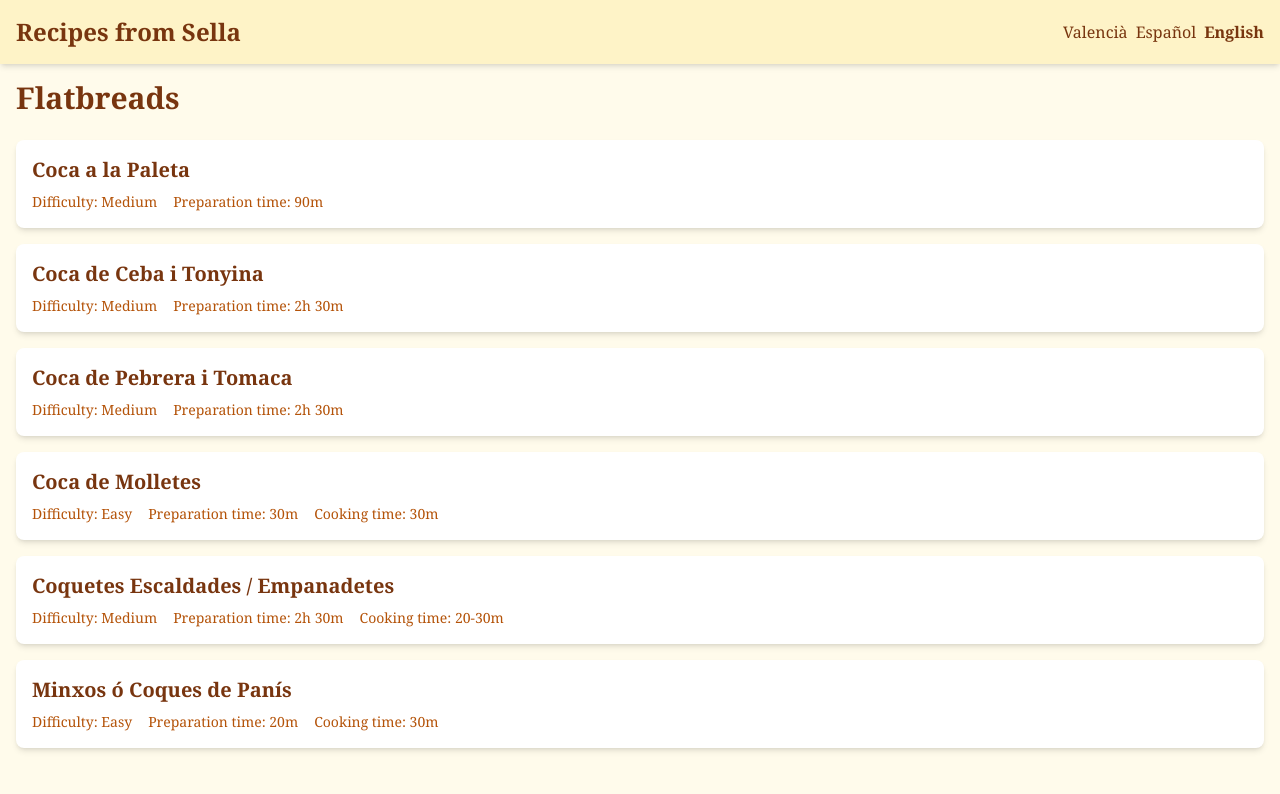
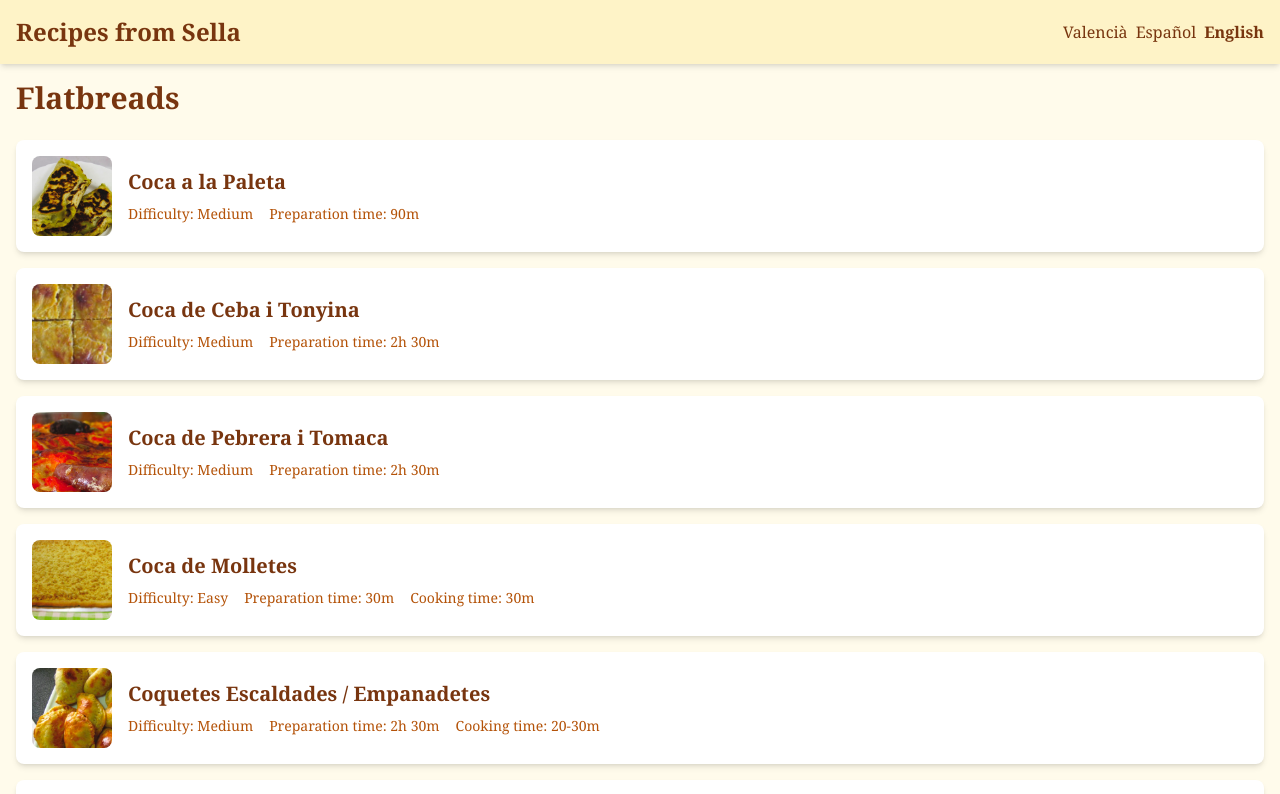
Before and after one commit to ricardo-devis-agullo/sella, a Next.js app: page /en/category/cocas in a window 1280 px wide. Shown: the top 794 px of the page. Built offline with nearby package versions, Linux system fonts and the light colour scheme; a web font is replaced by a local one.

Commit message:
add images

```diff
--- a/src/app/[locale]/category/[slug]/page.tsx
+++ b/src/app/[locale]/category/[slug]/page.tsx
@@ -1,4 +1,5 @@
 import Link from "next/link";
+import Image from "next/image";
 import Layout from "../../../components/layout";
 import { Category, getRecipesByCategory } from "@/data/recipes";
 import { getTranslations } from "next-intl/server";
@@ -21,8 +22,18 @@ export default async function CategoryPage({
           <Link
             key={recipe.slug}
             href={`/${locale}/recipe/${recipe.slug}`}
-            className="bg-white p-4 rounded-lg shadow-md hover:shadow-lg transition-shadow"
+            className="bg-white p-4 rounded-lg shadow-md hover:shadow-lg transition-shadow flex gap-4 items-center"
           >
+            <div className="flex-shrink-0">
+              <Image
+                src={`/recipes/${recipe.slug}.webp`}
+                alt={recipe.title}
+                width={80}
+                height={80}
+                className="rounded-lg object-cover w-20 h-20"
+              />
+            </div>
+            <div className="flex-grow">
               <h2 className="text-xl font-semibold mb-2">{recipe.title}</h2>
               <div className="flex gap-4 text-sm text-amber-700">
                 <span>
@@ -38,6 +49,7 @@ export default async function CategoryPage({
                   </span>
                 )}
               </div>
+            </div>
           </Link>
         ))}
       </div>
```
Lines whose indentation alone changed are shown as unchanged.
